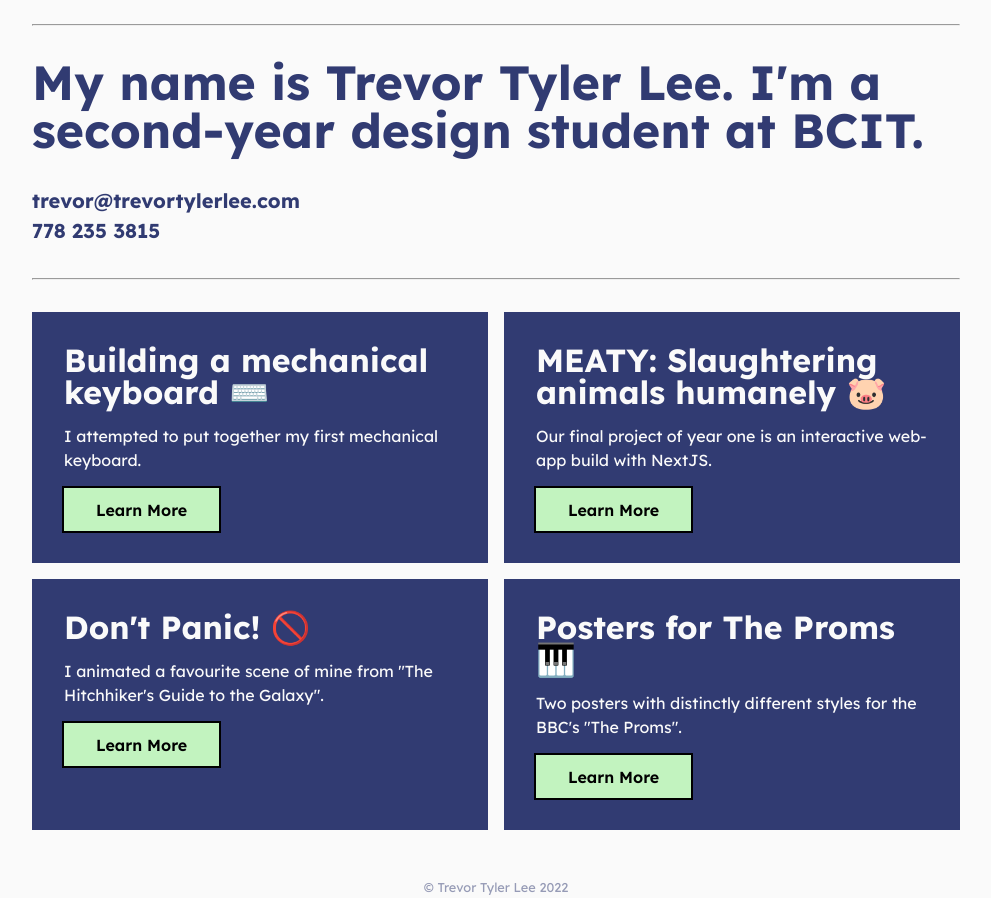
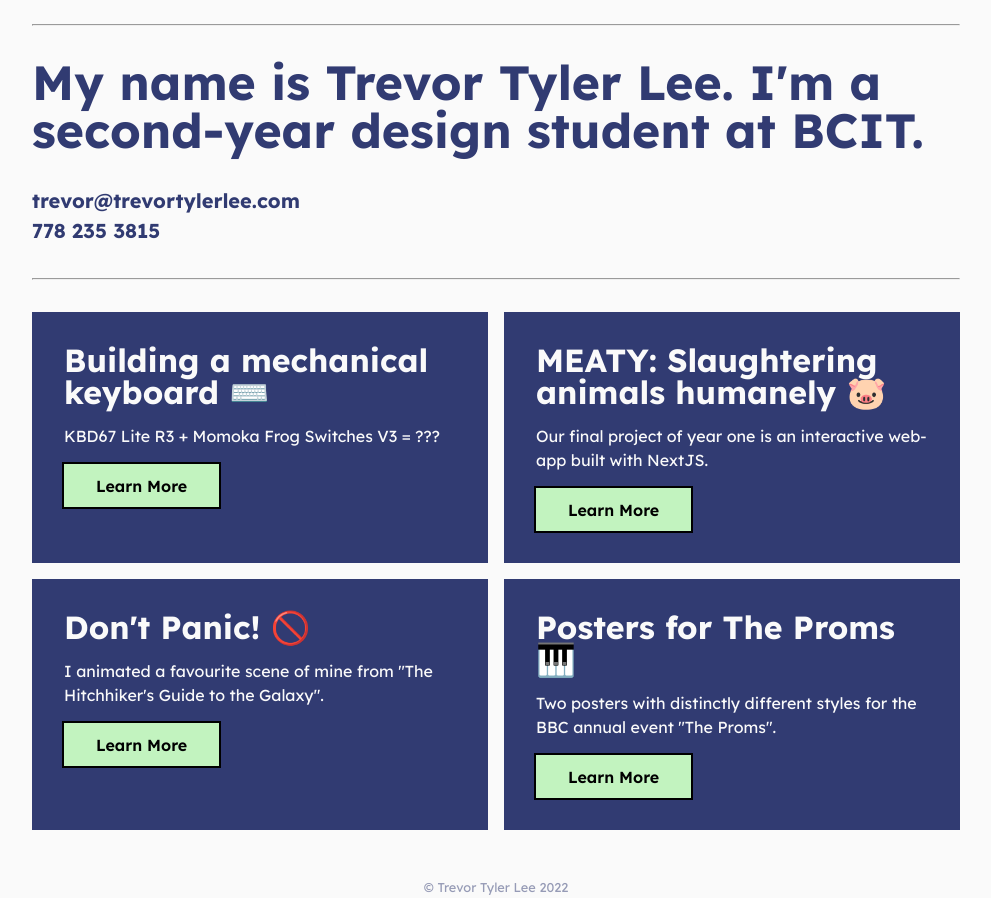
Before and after one commit to tervonugget/vanillaPortfolio, a plain HTML site: page index.html in a window 1280 px wide. Shown: the whole page, without its empty margins (144-1135 px from the left). Drawn offline with Linux system fonts and the light colour scheme.

Commit message:
spelling correction

```diff
--- a/index.html
+++ b/index.html
@@ -36,7 +36,7 @@
           <div class="grid tile-cont" ;>
             <article class="tile bg-dark text-white">
               <h3>Building a mechanical keyboard ⌨️</h3>
-              <p>I attempted to put together my first mechanical keyboard.</p>
+              <p>KBD67 Lite R3 + Momoka Frog Switches V3 = ???</p>
               <button class="breakout-button bg-light" type="button">
                 Learn More
               </button>
@@ -44,7 +44,7 @@
             <article class="tile bg-dark text-white">
               <h3>MEATY: Slaughtering animals humanely 🐷</h3>
               <p>
-                Our final project of year one is an interactive web-app build
+                Our final project of year one is an interactive web-app built
                 with NextJS.
               </p>
               <button class="breakout-button bg-light" type="button">
@@ -64,8 +64,8 @@
             <article class="tile bg-dark text-white">
               <h3>Posters for The Proms 🎹</h3>
               <p>
-                Two posters with distinctly different styles for the BBC's "The
-                Proms".
+                Two posters with distinctly different styles for the BBC annual
+                event "The Proms".
               </p>
               <button class="breakout-button bg-light" type="button">
                 Learn More
```
